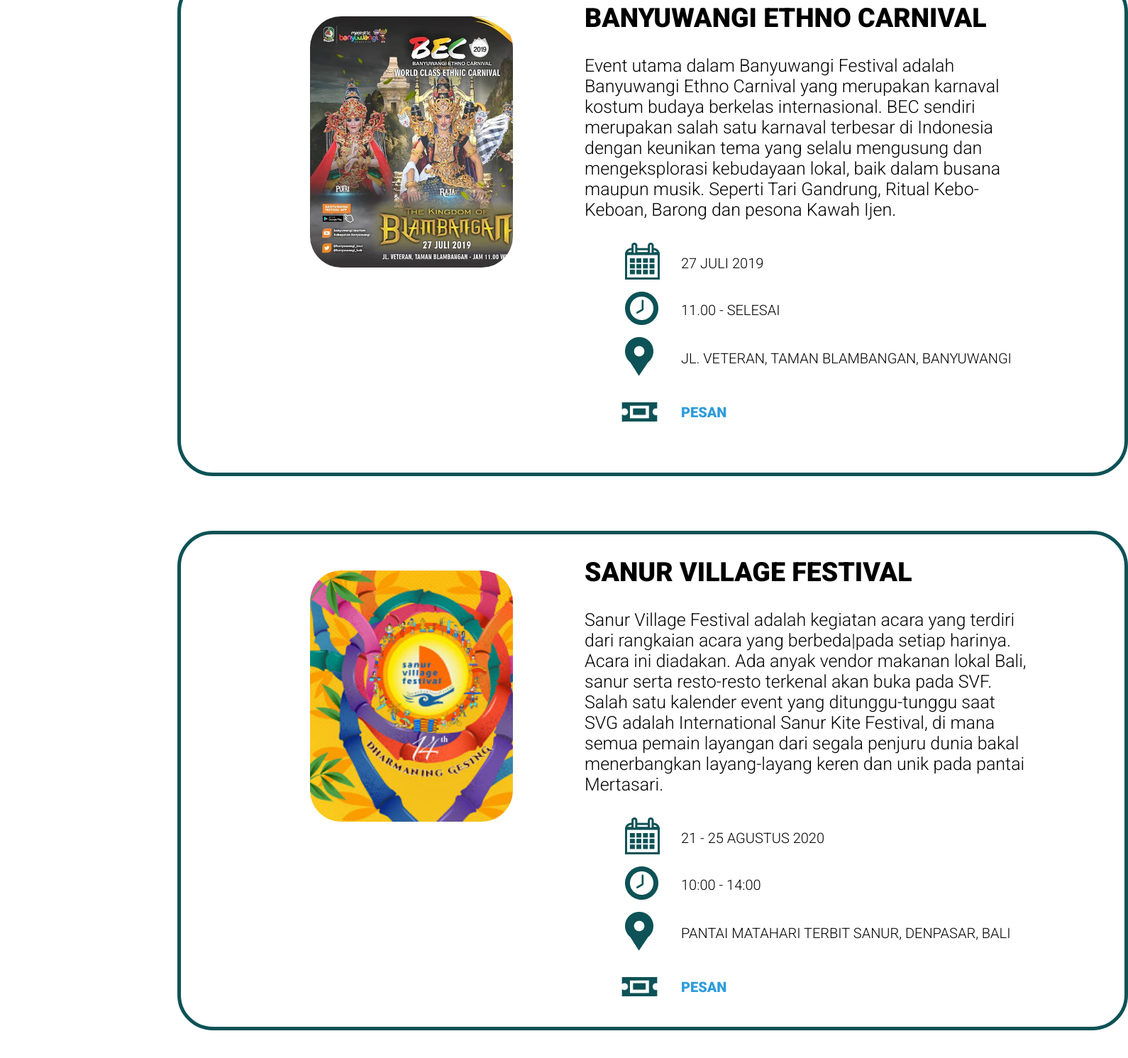
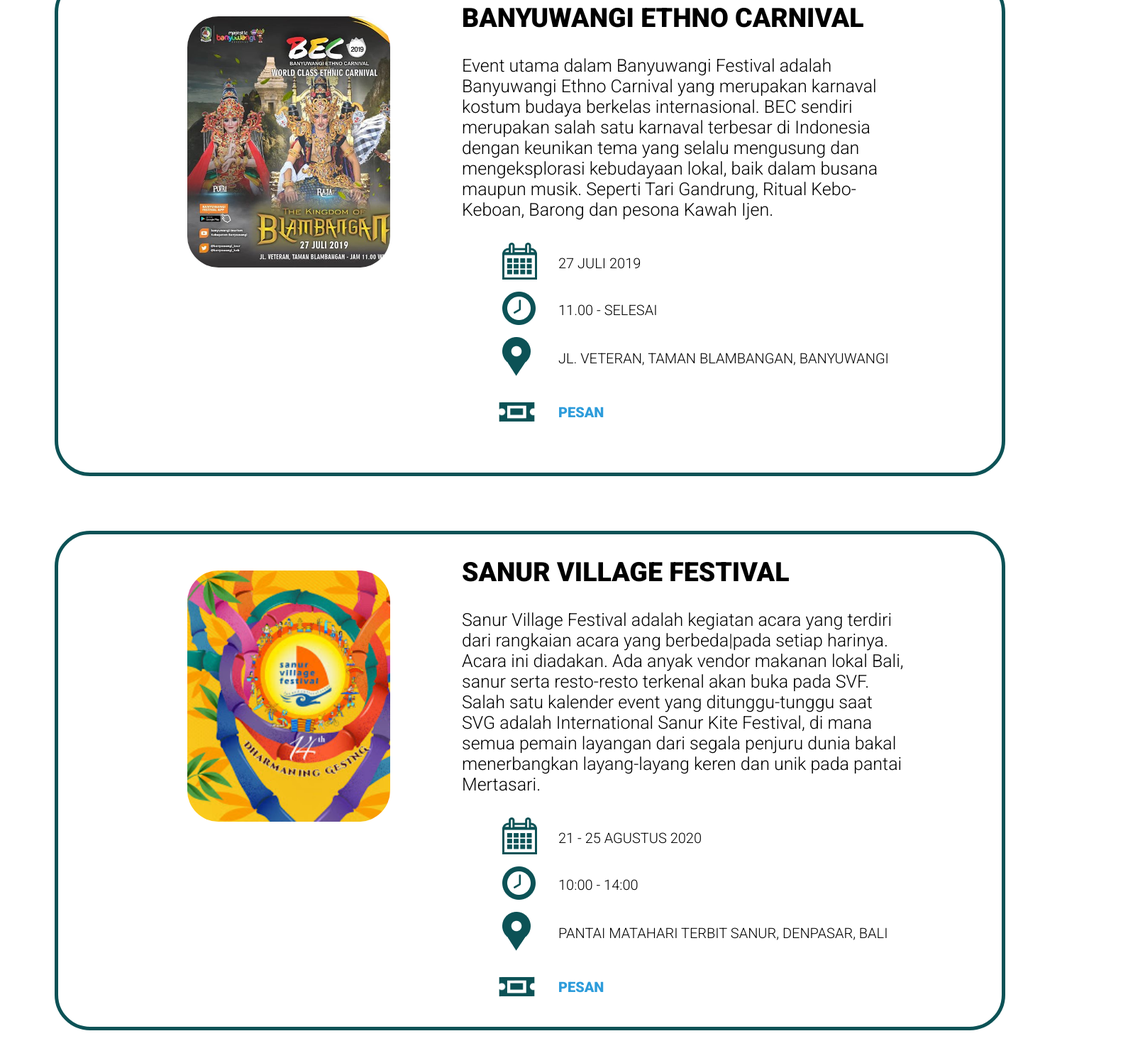
Before and after one commit to novapratiwi/Destinasindo-Web-Project, a plain HTML site: page Event/event.html in a window 1280 px wide. Shown: the part 613-2104 px from the top of the page at 71% size, 1590 px wide, since content can reach past the window. Drawn offline with Linux system fonts and the light colour scheme.

Commit message:
perbaikan event

```diff
--- a/Event/event.css
+++ b/Event/event.css
@@ -60,7 +60,6 @@ body{
     margin: 77px;
     justify-content: center;
     display: flex;
-    margin-left: 250px;
     width: 1340px;
     height: 704px;
     background-color: white;
@@ -114,7 +113,6 @@ table tr td a{
     margin: 77px;
     justify-content: center;
     display: flex;
-    margin-left: 250px;
     width: 1340px;
     height: 704px;
     background-color: white;
```
